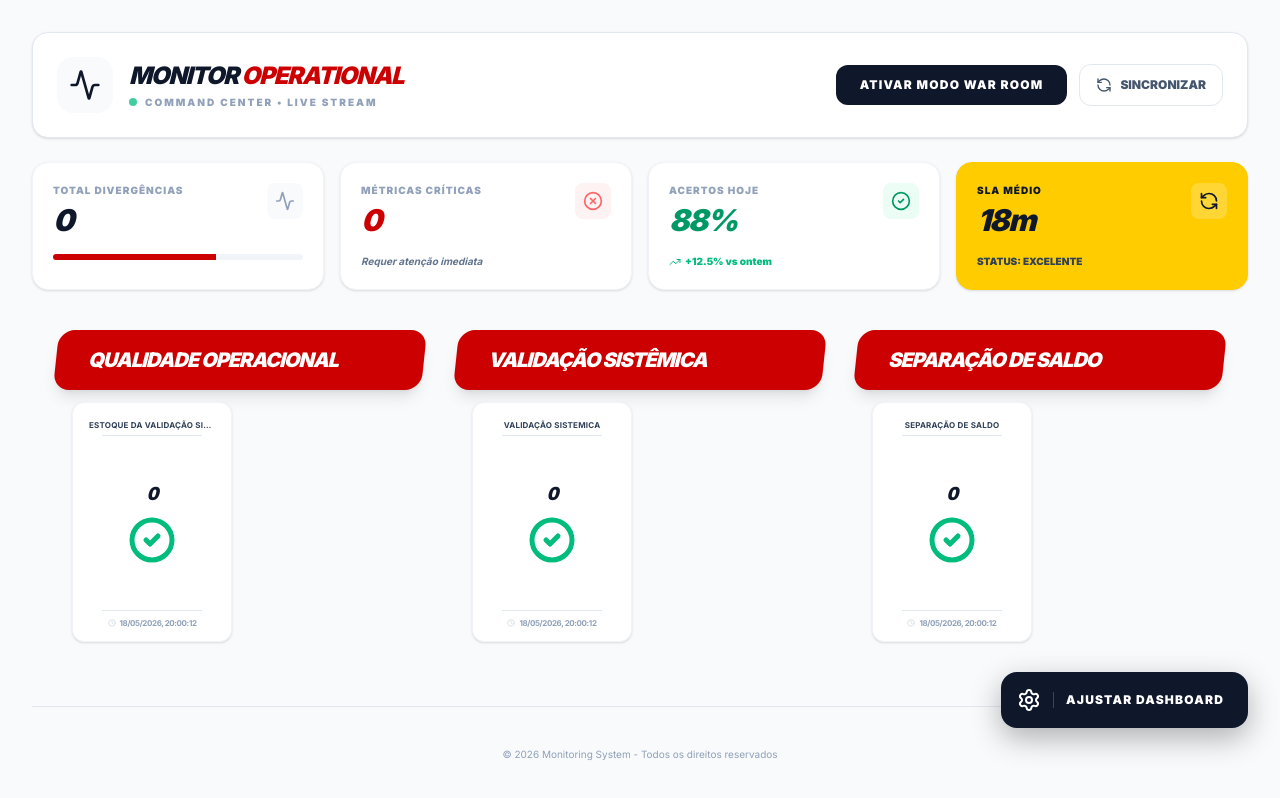
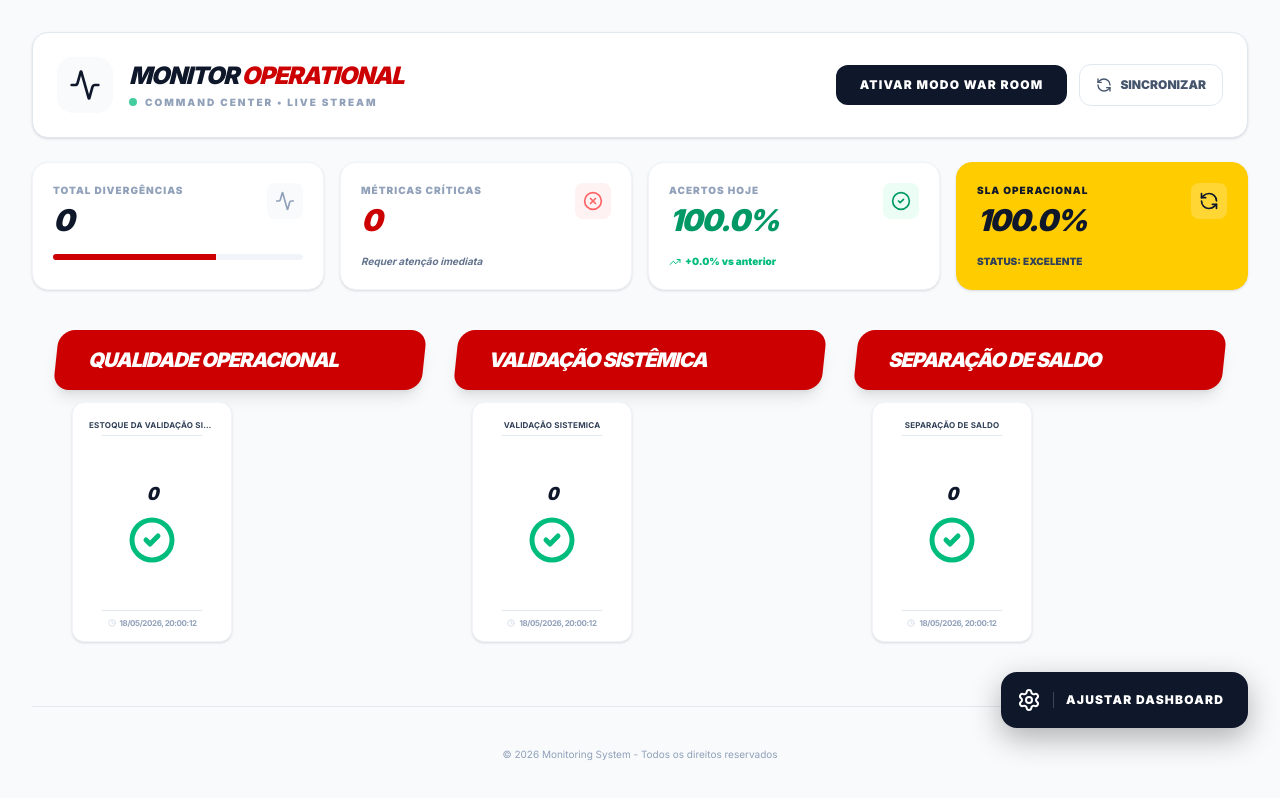
Before and after one commit to ArlenLoran/DashTeste, a React (Vite) app: page / in a window 1280 px wide. Shown: the top 798 px of the page. Built offline with nearby package versions, Linux system fonts and the light colour scheme.

Commit message:
feat: Calculate and display dashboard stats
Implements new logic to calculate and display key performance indicators based on historical metric data. This includes accuracy, SLA adherence, and trend analysis for operational quality monitoring.

```diff
--- a/src/App.tsx
+++ b/src/App.tsx
@@ -946,6 +946,41 @@ export default function App() {
   const totalDivergences = data.reduce((acc, section) => acc + section.metrics.reduce((mAcc, m) => mAcc + m.value, 0), 0);
   const criticalMetrics = data.reduce((acc, section) => acc + section.metrics.filter(m => m.status === 'error').length, 0);
 
+  // Stats Logic based on History
+  const allMetrics = data.flatMap(s => s.metrics);
+  const totalMetrics = allMetrics.length;
+
+  let totalPoints = 0;
+  let totalOkPoints = 0;
+  let pointsUnderSLA = 0;
+
+  allMetrics.forEach(m => {
+    if (m.history && m.history.length > 0) {
+      totalPoints += m.history.length;
+      totalOkPoints += m.history.filter(v => v === 0).length;
+      // SLA threshold: divergence <= 10
+      pointsUnderSLA += m.history.filter(v => v <= 10).length;
+    }
+  });
+
+  const accuracyToday = totalPoints > 0 ? (totalOkPoints / totalPoints) * 100 : (totalMetrics > 0 ? (allMetrics.filter(m => m.value === 0).length / totalMetrics) * 100 : 0);
+  const slaScore = totalPoints > 0 ? (pointsUnderSLA / totalPoints) * 100 : 100;
+
+  // Trend for Accuracy
+  let prevTotalPoints = 0;
+  let prevOkPoints = 0;
+  allMetrics.forEach(m => {
+    if (m.history && m.history.length > 1) {
+      const historyExcludingLatest = m.history.slice(1);
+      prevTotalPoints += historyExcludingLatest.length;
+      prevOkPoints += historyExcludingLatest.filter(v => v === 0).length;
+    }
+  });
+
+  const currentOkRate = totalMetrics > 0 ? (allMetrics.filter(m => m.value === 0).length / totalMetrics) * 100 : 0;
+  const prevOkRate = prevTotalPoints > 0 ? (prevOkPoints / prevTotalPoints) * 100 : currentOkRate;
+  const trendValue = currentOkRate - prevOkRate;
+
   const handleWidthChange = (title: string, width: number) => {
     setLayoutConfig(prev => prev.map(c => c.title === title ? { ...c, width } : c));
   };
@@ -1080,29 +1115,37 @@ export default function App() {
           <div className="flex justify-between items-start">
             <div>
               <p className={`text-[10px] font-black uppercase tracking-widest mb-1 ${isWarRoom ? 'text-indigo-400' : 'text-slate-400'}`}>Acertos Hoje</p>
-              <h4 className={`text-3xl font-black italic tracking-tighter ${isWarRoom ? 'text-emerald-500' : 'text-emerald-600'}`}>88%</h4>
+              <h4 className={`text-3xl font-black italic tracking-tighter ${isWarRoom ? 'text-emerald-500' : 'text-emerald-600'}`}>{accuracyToday.toFixed(1)}%</h4>
             </div>
             <div className={`p-2 rounded-lg ${isWarRoom ? 'bg-emerald-500/10 text-emerald-400' : 'bg-emerald-50 text-emerald-600'}`}>
               <CheckCircle2 className="w-5 h-5" />
             </div>
           </div>
           <div className="mt-4 flex items-center gap-1">
-            <TrendingUp className="w-3 h-3 text-emerald-500" />
-            <span className="text-[10px] font-black text-emerald-500">+12.5% vs ontem</span>
+            {trendValue >= 0 ? (
+              <TrendingUp className="w-3 h-3 text-emerald-500" />
+            ) : (
+              <TrendingDown className="w-3 h-3 text-red-500" />
+            )}
+            <span className={`text-[10px] font-black ${trendValue >= 0 ? 'text-emerald-500' : 'text-red-500'}`}>
+              {trendValue >= 0 ? '+' : ''}{trendValue.toFixed(1)}% vs anterior
+            </span>
           </div>
         </div>
 
         <div className={`p-5 rounded-2xl border transition-all duration-500 overflow-hidden relative group ${isWarRoom ? 'bg-brand-red border-red-800 shadow-[0_0_30px_rgba(204,0,0,0.2)]' : 'bg-brand-yellow border-brand-yellow shadow-sm'}`}>
           <div className="flex justify-between items-start">
             <div>
-              <p className={`text-[10px] font-black uppercase tracking-widest mb-1 ${isWarRoom ? 'text-white' : 'text-slate-900'}`}>SLA Médio</p>
-              <h4 className={`text-3xl font-black italic tracking-tighter ${isWarRoom ? 'text-white' : 'text-slate-900'}`}>18m</h4>
+              <p className={`text-[10px] font-black uppercase tracking-widest mb-1 ${isWarRoom ? 'text-white' : 'text-slate-900'}`}>SLA Operacional</p>
+              <h4 className={`text-3xl font-black italic tracking-tighter ${isWarRoom ? 'text-white' : 'text-slate-900'}`}>{slaScore.toFixed(1)}%</h4>
             </div>
             <div className={`p-2 rounded-lg ${isWarRoom ? 'bg-white/10 text-white' : 'bg-white/20 text-slate-900'}`}>
               <RefreshCcw className="w-5 h-5" />
             </div>
           </div>
-          <p className={`mt-4 text-[10px] font-black uppercase ${isWarRoom ? 'text-red-200' : 'text-slate-700'}`}>Status: Excelente</p>
+          <p className={`mt-4 text-[10px] font-black uppercase ${isWarRoom ? 'text-red-200' : 'text-slate-700'}`}>
+            Status: {slaScore > 95 ? 'Excelente' : slaScore > 80 ? 'Bom' : 'Crítico'}
+          </p>
         </div>
       </div>
 
```
